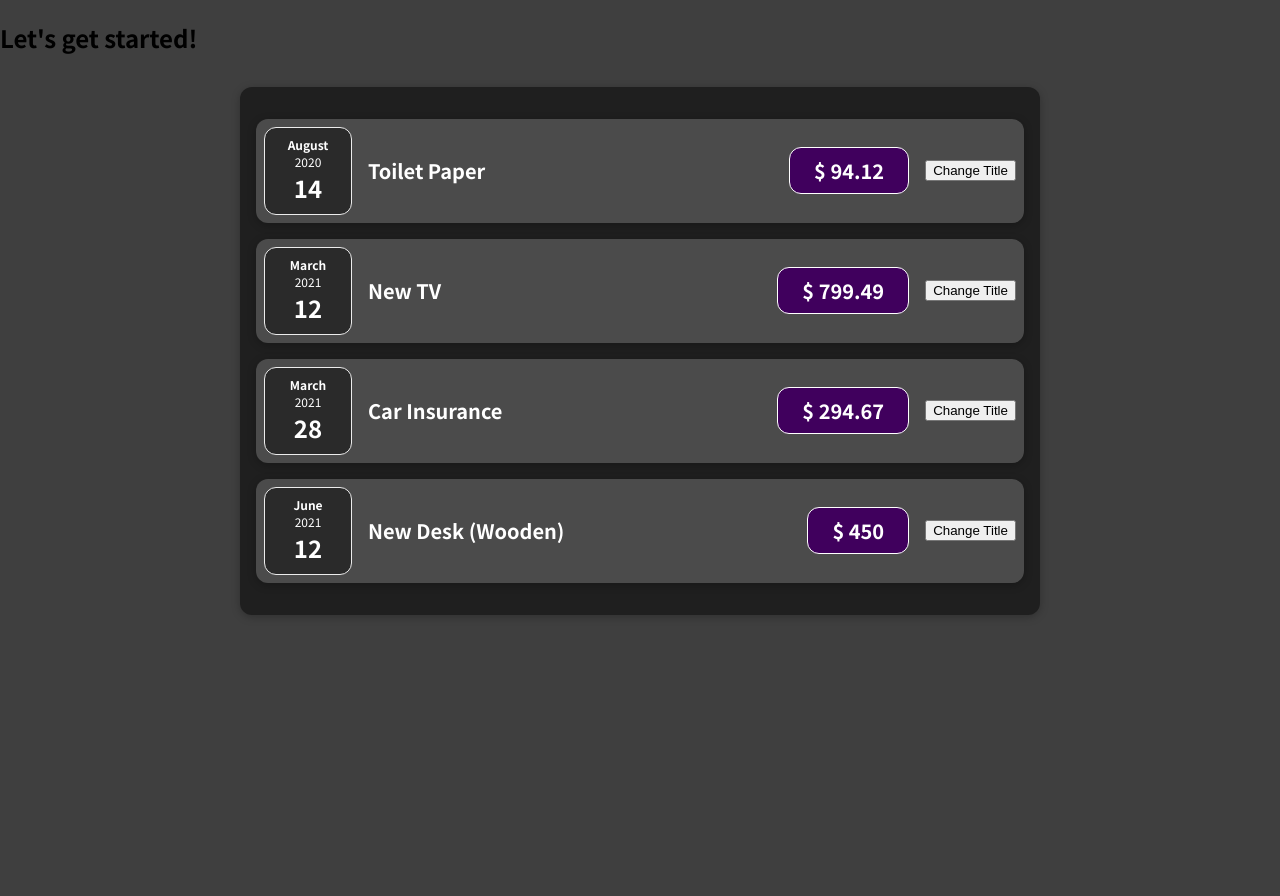
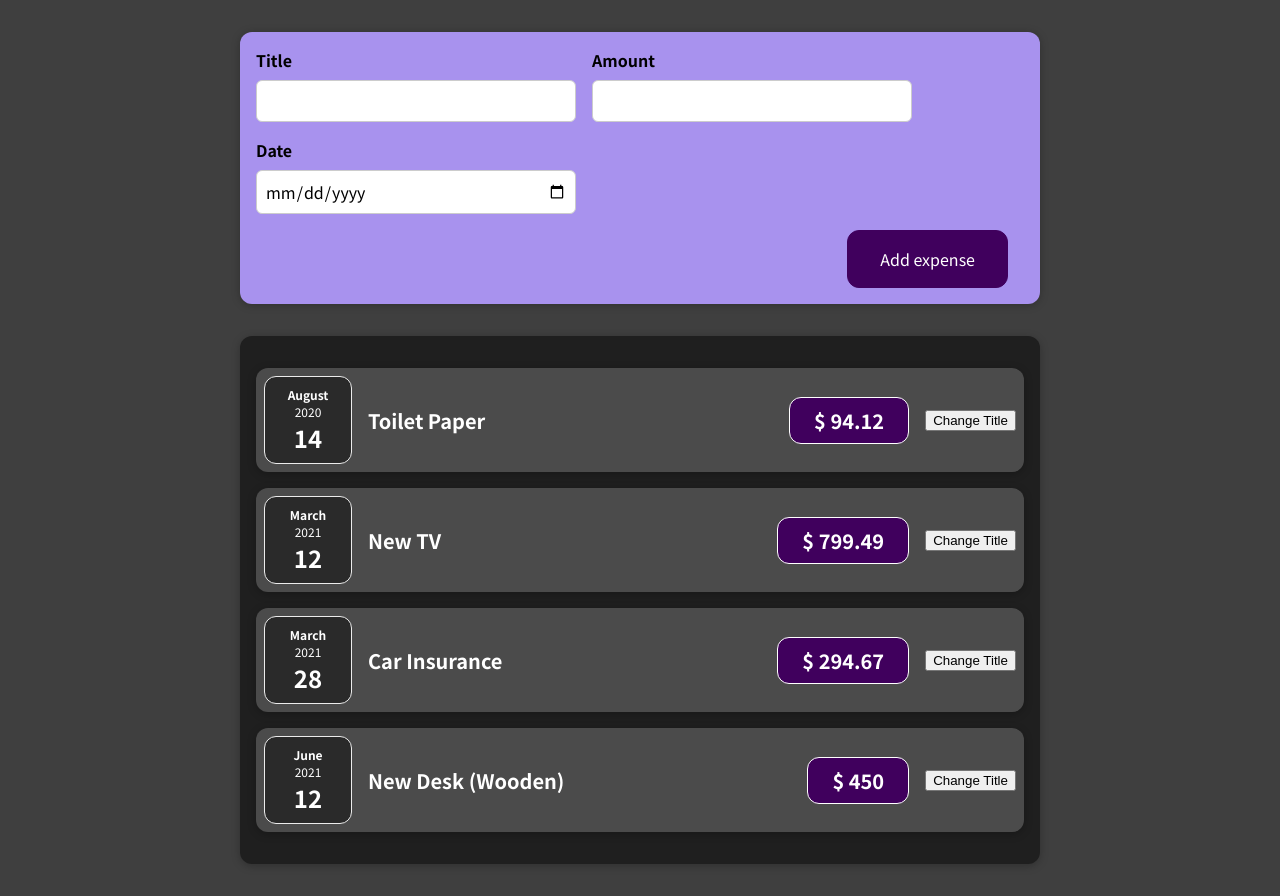
Before and after one commit to kos3l/ReactTraining, a React (Create React App) app: page / in a window 1280 px wide. Before the commit the page ends 800 px from the top, so only its background shows below. Built offline with nearby package versions, Linux system fonts and the light colour scheme.

Commit message:
forms and events

```diff
--- a/src/App.js
+++ b/src/App.js
@@ -1,5 +1,6 @@
 import React from "react";
 import Expenses from "./components/Expenses/Expenses";
+import NewExpense from "./components/NewExpense/NewExpense";
 const App = () => {
   const expenses = [
     {
@@ -25,7 +26,7 @@
 
   return (
     <div>
-      <h2>Let's get started!</h2>
+      <NewExpense />
       <Expenses items={expenses} />
     </div>
   );
--- /dev/null
+++ b/src/components/NewExpense/ExpenseForm.css
@@ -0,0 +1,26 @@
+.new-expense__controls {
+  display: flex;
+  flex-wrap: wrap;
+  gap: 1rem;
+  margin-bottom: 1rem;
+  text-align: left;
+}
+
+.new-expense__control label {
+  font-weight: bold;
+  margin-bottom: 0.5rem;
+  display: block;
+}
+
+.new-expense__control input {
+  font: inherit;
+  padding: 0.5rem;
+  border-radius: 6px;
+  border: 1px solid #ccc;
+  width: 20rem;
+  max-width: 100%;
+}
+
+.new-expense__actions {
+  text-align: right;
+}
--- /dev/null
+++ b/src/components/NewExpense/ExpenseForm.js
@@ -0,0 +1,67 @@
+import React, { useState } from "react";
+import "./ExpenseForm.css";
+
+const ExpenseForm = () => {
+  //  const [enteredTitle, setEnteredTitle] = useState("");
+  //const [enteredDate, setEnteredDate] = useState("");
+  //const [enteredAmount, setEnteredAmount] = useState("");//
+  const [userInput, setUserInput] = useState({
+    enteredTitle: "",
+    enteredAmount: "",
+    enteredDate: "",
+  });
+  const titleChangeHandler = (event) => {
+    //setEnteredTitle(event.target.value);
+    setUserInput({
+      ...userInput,
+      enteredTitle: event.target.value,
+    });
+  };
+  const amountChangeHandler = (event) => {
+    //setEnteredAmount(event.target.value);
+    setUserInput({
+      ...userInput,
+      enteredAmount: event.target.value,
+    });
+  };
+  const dateChangeHandler = (event) => {
+    //setEnteredDate(event.target.value);
+    setUserInput({
+      ...userInput,
+      enteredDate: event.target.value,
+    });
+  };
+  return (
+    <form>
+      <div className="new-expense__controls">
+        <div className="new-expense__control">
+          <label>Title</label>
+          <input type="text" onChange={titleChangeHandler} />
+        </div>
+        <div className="new-expense__control">
+          <label>Amount</label>
+          <input
+            type="number"
+            min="0.01"
+            step="0.01"
+            onChange={amountChangeHandler}
+          />
+        </div>
+        <div className="new-expense__control">
+          <label>Date</label>
+          <input
+            type="date"
+            min="2019-01-01"
+            max="2022-12-31"
+            onChange={dateChangeHandler}
+          />
+        </div>
+      </div>
+      <div className="new-expense__actions">
+        <button type="submit"> Add expense</button>
+      </div>
+    </form>
+  );
+};
+
+export default ExpenseForm;
--- /dev/null
+++ b/src/components/NewExpense/NewExpense.css
@@ -0,0 +1,38 @@
+.new-expense {
+  background-color: #a892ee;
+  padding: 1rem;
+  margin: 2rem auto;
+  width: 50rem;
+  max-width: 95%;
+  border-radius: 12px;
+  text-align: center;
+  box-shadow: 0 1px 8px rgba(0, 0, 0, 0.25);
+}
+
+.new-expense button {
+  font: inherit;
+  cursor: pointer;
+  padding: 1rem 2rem;
+  border: 1px solid #40005d;
+  background-color: #40005d;
+  color: white;
+  border-radius: 12px;
+  margin-right: 1rem;
+}
+
+.new-expense button:hover,
+.new-expense button:active {
+  background-color: #510674;
+  border-color: #510674;
+}
+
+.new-expense button.alternative {
+  color: #220131;
+  border-color: transparent;
+  background-color: transparent;
+}
+
+.new-expense button.alternative:hover,
+.new-expense button.alternative:active {
+  background-color: #ddb3f8;
+}
--- /dev/null
+++ b/src/components/NewExpense/NewExpense.js
@@ -0,0 +1,13 @@
+import React from "react";
+import "./NewExpense.css";
+import ExpenseForm from "./ExpenseForm";
+
+const NewExpense = () => {
+  return (
+    <div className="new-expense">
+      <ExpenseForm />
+    </div>
+  );
+};
+
+export default NewExpense;
```
Also changed, not shown: 1 other file (tests, documents, lock files or other folders).
